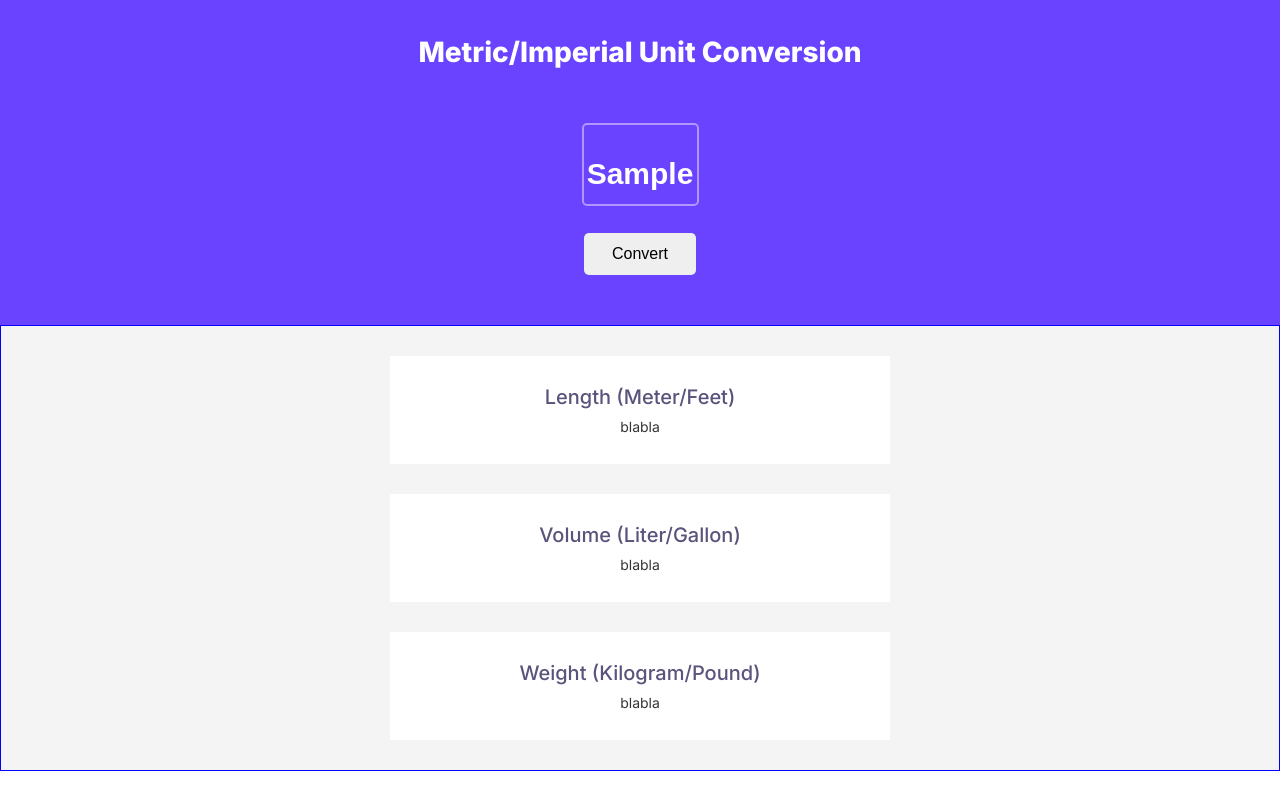
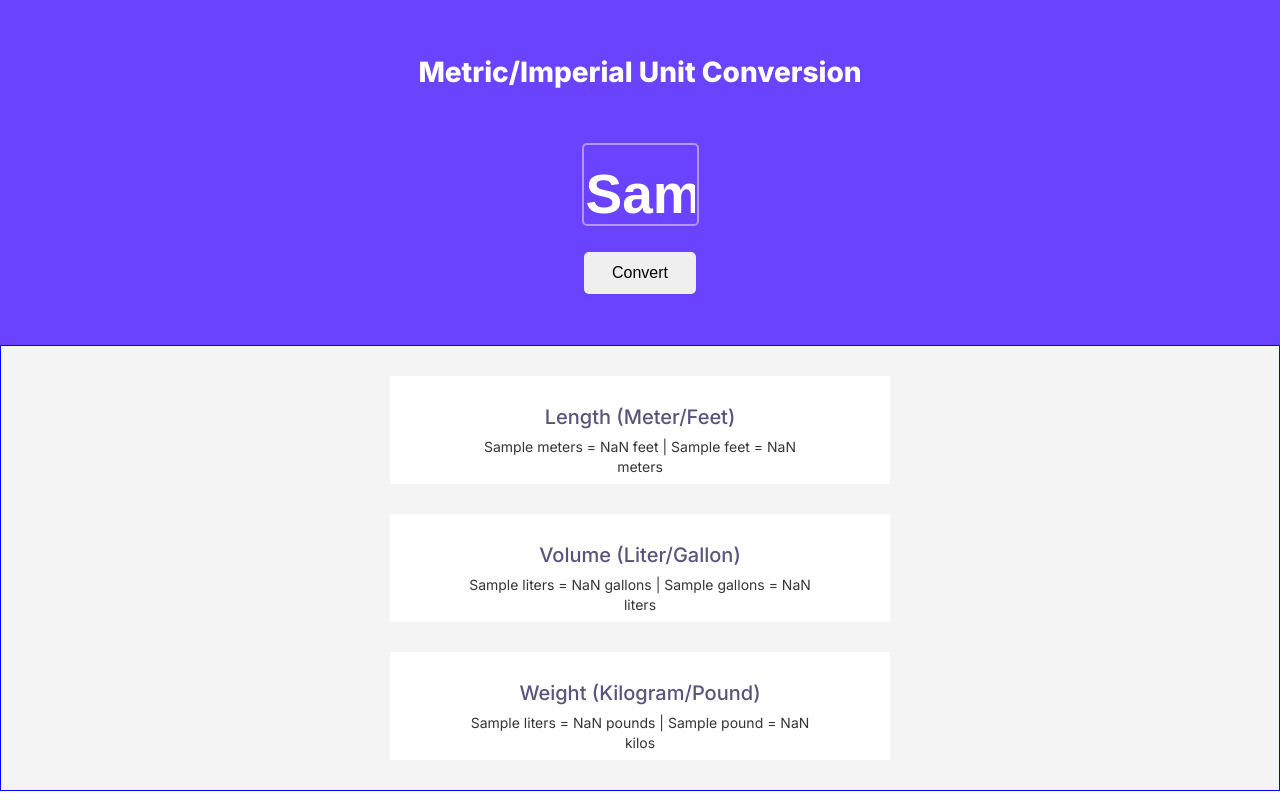
Before and after one commit to ThomasPortolano/metric-imperial-unit-conversion, a plain HTML site: page index.html in a window 1280 px wide. Both pictures are taken after typing "Sample" into the empty fields and a click on the button "Convert". Drawn offline with Linux system fonts and the light colour scheme.

Commit message:
Project completed

```diff
--- a/index.css
+++ b/index.css
@@ -7,7 +7,9 @@ body {
 
 #header{
     background-color: #6943FF;
+    border: 1px solid #6943FF;
 }
+
 h1 {
     padding: 33px;
     font-weight: 800;
@@ -15,7 +17,7 @@ h1 {
     font-size: 28px;
 }
 
-#addNumber {
+#inputNumber {
     width: 117px;
     height: 83px;
     background-color: transparent;
@@ -26,7 +28,7 @@ h1 {
 
 input[type="text"]{
     color: #FFFFFF;
-    font-size: 30px;
+    font-size: 55px;
     text-align: center;
     padding-top: 20px;
     line-height: 24px;
--- a/index.html
+++ b/index.html
@@ -8,23 +8,23 @@
     <body>
         <div id="header">
             <h1>Metric/Imperial Unit Conversion</h1>
-            <input id="addNumber" type="text" placeholder="20">
+            <input id="inputNumber" type="text">
             <div><button id="convert-btn">Convert</button></div>
-            <script src="index.js"></script>
         </div>
         <div id="conversion">
             <div id class="unit">
-                <p class="unit-title">Length (Meter/Feet)</p>
-                <p class="unit-value">blabla</p>
+                <p class="unit-title" id="length-title">Length (Meter/Feet)</p>
+                <p id="length-el" class="unit-value">Please input a value</p>
             </div>
-            <div  id class="unit">
+            <div id class="unit">
                 <p class="unit-title">Volume (Liter/Gallon)</p>
-                <p class="unit-value">blabla</p>
+                <p id="volume-el" class="unit-value">Please input a value</p>
             </div>
             <div id class="unit">
                 <p class="unit-title">Weight (Kilogram/Pound)</p>
-                <p class="unit-value">blabla</p>
+                <p id="weight-el" class="unit-value">Please input a value</p>
             </div>
         </div>
+        <script src="index.js"></script>
     </body>
 </html>
--- a/index.js
+++ b/index.js
@@ -3,3 +3,48 @@
 1 liter = 0.264 gallon
 1 kilogram = 2.204 pound
 */
+
+const inputEl = document.getElementById("inputNumber");
+const convertEl = document.getElementById("convert-btn");
+const lengthEl = document.getElementById("length-el");
+const volumeEl = document.getElementById("volume-el");
+const weightEl = document.getElementById("weight-el");
+
+let value = 20;
+
+function feetConversion(num){
+    let toFeet = (num * 3.281).toFixed(3)
+    return toFeet
+    };
+
+function meterConversion(num){
+    let toMeter = (num / 3.281).toFixed(3)
+    return toMeter
+}
+
+function gallonConversion(num){
+    let toGallon = (num * 0.264).toFixed(3)
+    return toGallon
+    };
+
+function literConversion(num){
+    let toLiter = (num / 0.264).toFixed(3)
+    return toLiter
+}
+
+function poundConversion(num){
+    let toPound = (num * 2.204).toFixed(3)
+    return toPound
+    };
+
+function kiloConversion(num){
+    let toKilo = (num / 2.204).toFixed(3)
+    return toKilo
+}
+
+convertEl.addEventListener("click", function(){
+    value = inputEl.value;
+    lengthEl.innerHTML = `${value} meters = ${feetConversion(value)} feet | ${value} feet = ${meterConversion(value)} meters`
+    volumeEl.innerHTML = `${value} liters = ${gallonConversion(value)} gallons | ${value} gallons = ${literConversion(value)} liters`
+    weightEl.innerHTML = `${value} liters = ${poundConversion(value)} pounds | ${value} pound = ${kiloConversion(value)} kilos`
+})
```
